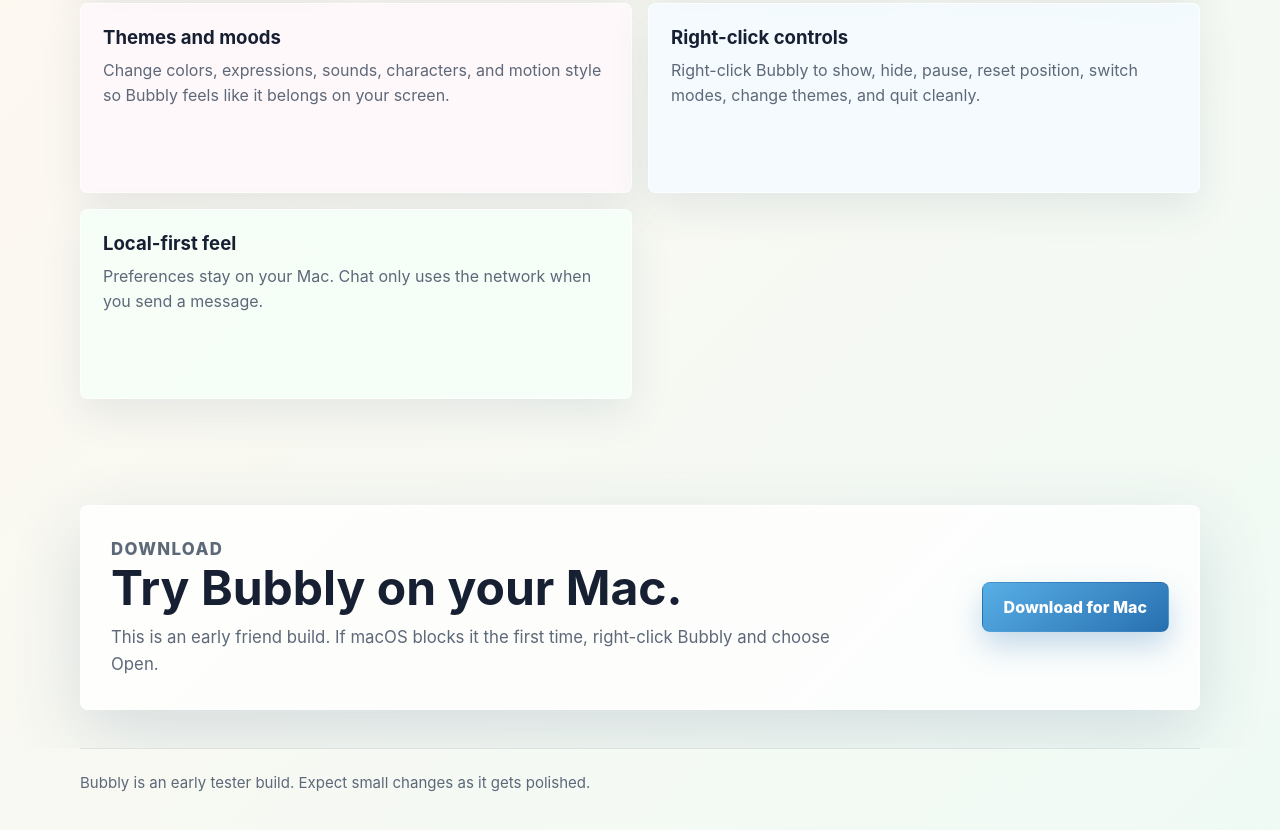
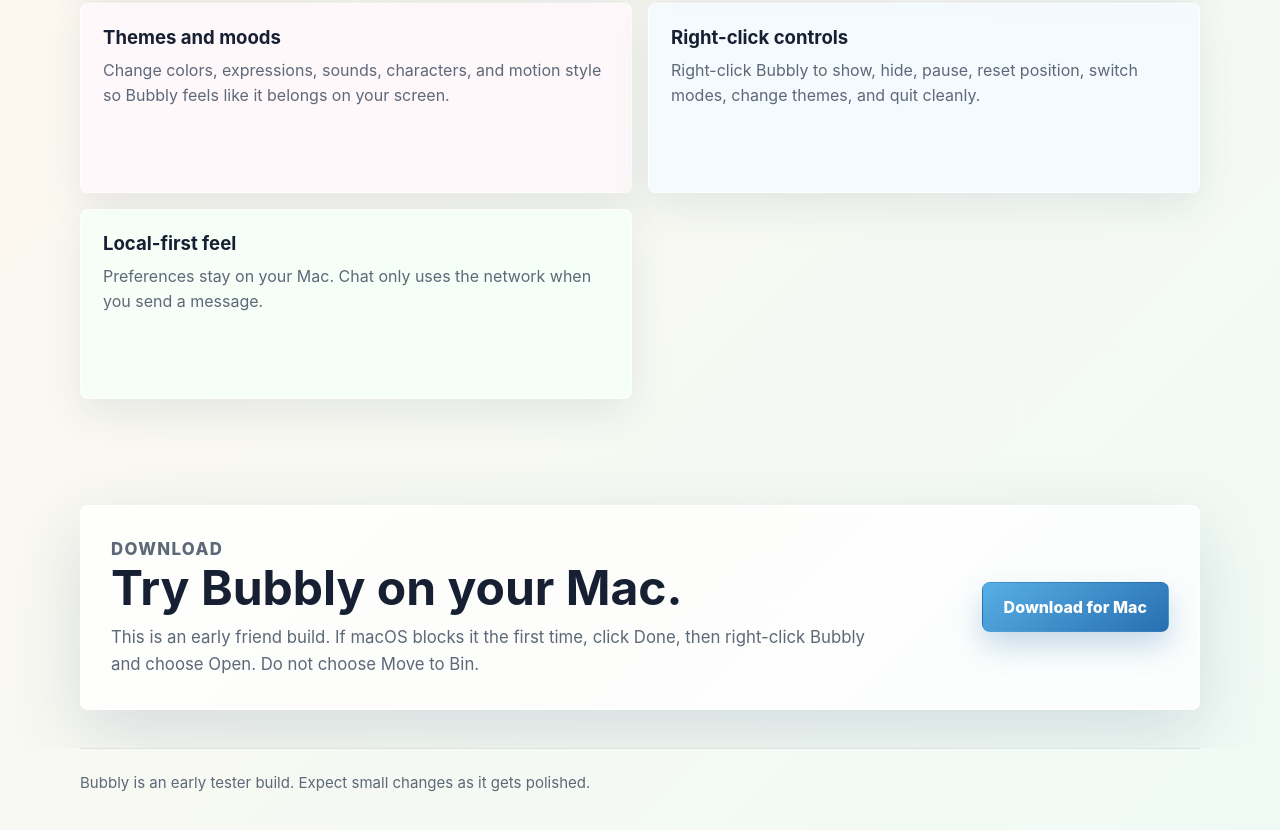
Before and after one commit to sillanaresh/bubbly, a plain HTML site: page web/index.html in a window 1280 px wide. Shown: the part 2193-3023 px from the top of the page. Drawn offline with Linux system fonts and the light colour scheme.

Commit message:
Clarify Bubbly install warning

```diff
--- a/web/index.html
+++ b/web/index.html
@@ -160,7 +160,8 @@
           <h2 id="download-title">Try Bubbly on your Mac.</h2>
           <p>
             This is an early friend build. If macOS blocks it the first time,
-            right-click Bubbly and choose Open.
+            click Done, then right-click Bubbly and choose Open. Do not choose
+            Move to Bin.
           </p>
         </div>
         <a class="primary-button secondary-placement" href="downloads/Bubbly-v1.dmg" download>Download for Mac</a>
```
Also changed, not shown: README.md.
